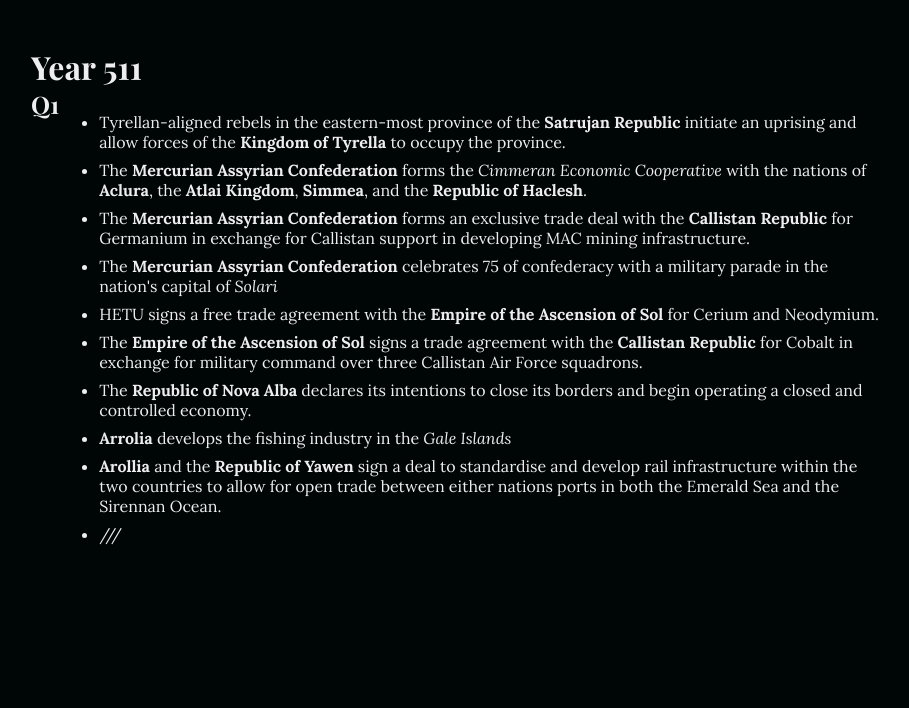
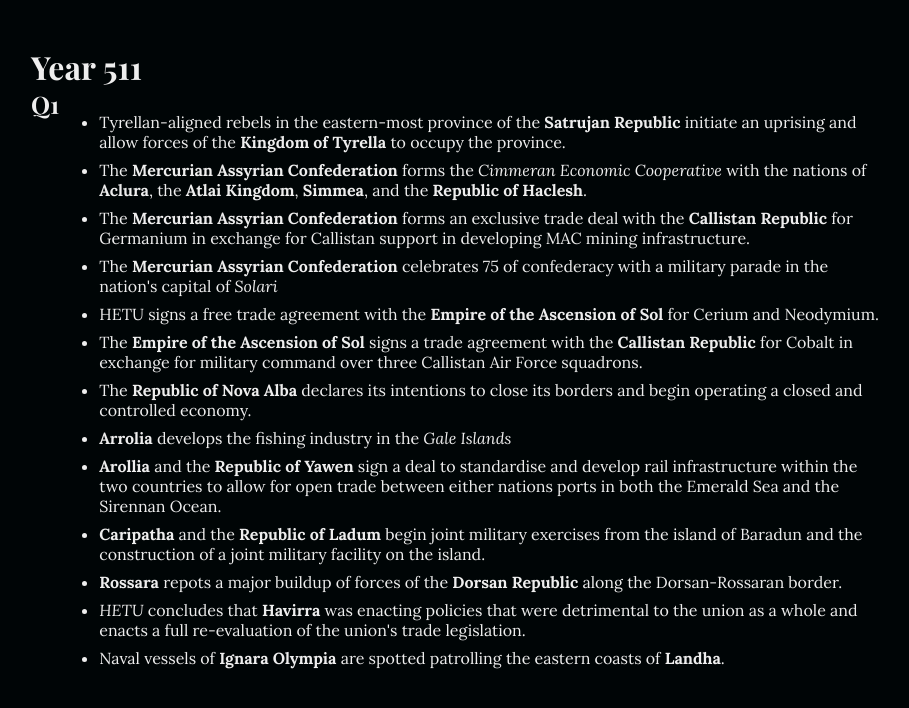
Before and after one commit to elecarno/harbour, a plain HTML site: page timeline/index.html in a window 1280 px wide. Shown: the part 899-1607 px from the top of the page, without its empty margins (184-1093 px from the left). Before the commit the page ends 1499 px from the top, so only its background shows below. Drawn offline with nearby package versions, Linux system fonts and the light colour scheme; a web font is replaced by a local one.

Commit message:
511-q1 dev 2

```diff
--- a/timeline/index.html
+++ b/timeline/index.html
@@ -46,7 +46,10 @@
                 <li>The <strong>Republic of Nova Alba</strong> declares its intentions to close its borders and begin operating a closed and controlled economy.</li>
                 <li><strong>Arrolia</strong> develops the fishing industry in the <em>Gale Islands</em></li>
                 <li><strong>Arollia</strong> and the <strong>Republic of Yawen</strong> sign a deal to standardise and develop rail infrastructure within the two countries to allow for open trade between either nations ports in both the Emerald Sea and the Sirennan Ocean.</li>
-                <li>///</li>
+                <li><strong>Caripatha</strong> and the <strong>Republic of Ladum</strong> begin joint military exercises from the island of Baradun and the construction of a joint military facility on the island.</li>
+                <li><strong>Rossara</strong> repots a major buildup of forces of the <strong>Dorsan Republic</strong> along the Dorsan-Rossaran border.</li>
+                <li><em>HETU</em> concludes that <strong>Havirra</strong> was enacting policies that were detrimental to the union as a whole and enacts a full re-evaluation of the union's trade legislation.</li>
+                <li>Naval vessels of <strong>Ignara Olympia</strong> are spotted patrolling the eastern coasts of <strong>Landha</strong>.</li>
             </ul>
         </div>
     </div>
```
